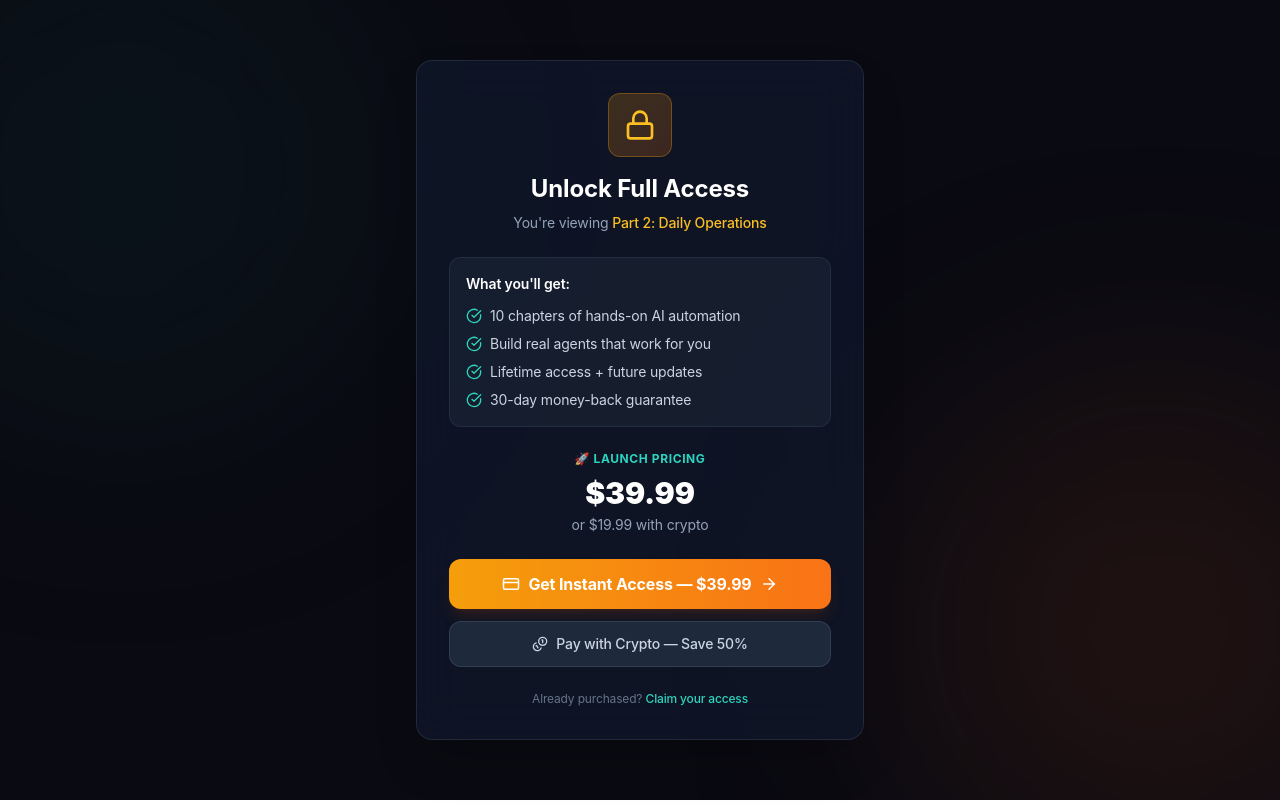
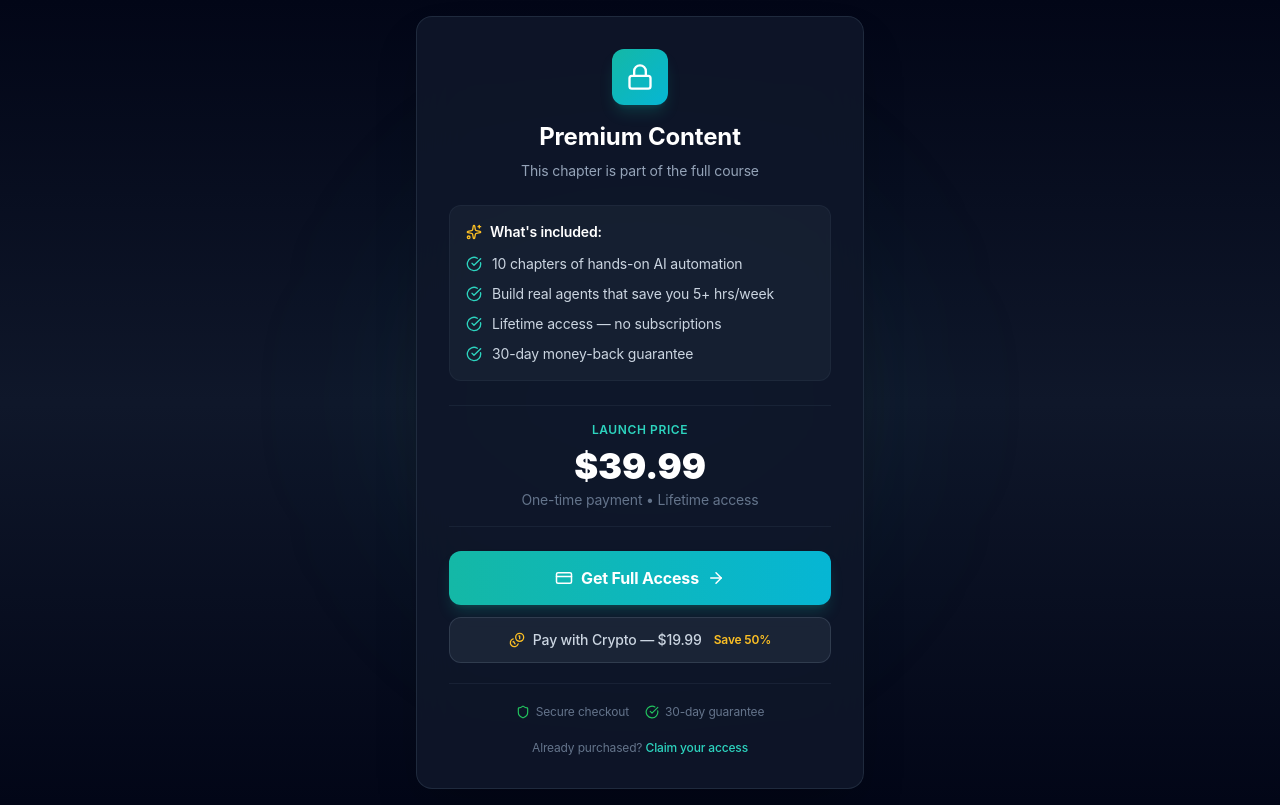
Before and after one commit to agenticaihome/ebook-frontend, a React (Vite) app: page /part2/chapter1 in a window 1280 px wide. Built offline with nearby package versions, Linux system fonts and the light colour scheme.

Commit message:
fix: clean, honest payment wall - $39.99 Stripe / $19.99 crypto
- Removed fake anchor pricing
- Clear 'Launch Price' label
- Professional design with trust signals
- Crypto savings clearly shown (Save 50%)
- No misleading discounts

```diff
--- a/src/components/common/PasswordGate.jsx
+++ b/src/components/common/PasswordGate.jsx
@@ -1,30 +1,20 @@
 import React from 'react';
 import { m } from 'framer-motion';
 import { Link } from 'react-router-dom';
-import { Lock, Sparkles, CreditCard, Coins, ArrowRight, CheckCircle } from 'lucide-react';
+import { Lock, Sparkles, CreditCard, Coins, ArrowRight, CheckCircle, Shield } from 'lucide-react';
 import { getStripePayment, getErgoPayment, getBetaAccess } from '../../utils/typedStorage';
-
-// Section names for each part
-const SECTION_NAMES = {
-    1: 'Part 1: The Foundation',
-    2: 'Part 2: Daily Operations',
-    3: 'Part 3: Productivity',
-    4: 'Part 4: Advanced Systems',
-    5: 'Part 5: Mastery'
-};
 
 const BENEFITS = [
     '10 chapters of hands-on AI automation',
-    'Build real agents that work for you',
-    'Lifetime access + future updates',
+    'Build real agents that save you 5+ hrs/week',
+    'Lifetime access — no subscriptions',
     '30-day money-back guarantee'
 ];
 
-const PasswordGate = ({ children, partNumber }) => {
+const PasswordGate = ({ children }) => {
     // Check if user has paid (Stripe or Ergo) or has beta access
     const checkAccess = () => {
         try {
-            // Check for payment
             const stripePayment = getStripePayment();
             const ergoPayment = getErgoPayment();
             const betaAccess = getBetaAccess();
@@ -33,7 +23,7 @@ const PasswordGate = ({ children, partNumber }) => {
             if (ergoPayment?.paid === true) return true;
             if (betaAccess === true) return true;
 
-            // Legacy check for old localStorage format
+            // Legacy check
             if (localStorage.getItem('stripe_payment')) {
                 const parsed = JSON.parse(localStorage.getItem('stripe_payment'));
                 if (parsed?.paid === true) return true;
@@ -45,50 +35,48 @@ const PasswordGate = ({ children, partNumber }) => {
 
             return false;
         } catch (e) {
-            console.error('Error checking access:', e);
             return false;
         }
     };
 
-    const hasAccess = checkAccess();
-    const sectionName = SECTION_NAMES[partNumber] || `Part ${partNumber}`;
-
-    if (hasAccess) {
+    if (checkAccess()) {
         return <>{children}</>;
     }
 
     return (
-        <div className="min-h-screen bg-[#0a0a12] flex items-center justify-center p-4">
-            {/* Background */}
+        <div className="min-h-screen bg-gradient-to-b from-slate-950 via-slate-900 to-slate-950 flex items-center justify-center p-4">
+            {/* Subtle background glow */}
             <div className="absolute inset-0 overflow-hidden pointer-events-none">
-                <div className="absolute top-[-10%] left-[-10%] w-[150px] sm:w-[250px] md:w-[500px] h-[150px] sm:h-[250px] md:h-[500px] bg-teal-900/15 rounded-full blur-[60px] sm:blur-[80px] md:blur-[120px]" />
-                <div className="absolute bottom-[-10%] right-[-10%] w-[150px] sm:w-[250px] md:w-[500px] h-[150px] sm:h-[250px] md:h-[500px] bg-amber-900/20 rounded-full blur-[60px] sm:blur-[80px] md:blur-[120px]" />
+                <div className="absolute top-1/4 left-1/2 -translate-x-1/2 w-[400px] h-[400px] bg-teal-500/10 rounded-full blur-[100px]" />
             </div>
 
             <m.div
-                initial={{ opacity: 0, scale: 0.9 }}
-                animate={{ opacity: 1, scale: 1 }}
-                transition={{ duration: 0.3 }}
+                initial={{ opacity: 0, y: 20 }}
+                animate={{ opacity: 1, y: 0 }}
+                transition={{ duration: 0.4 }}
                 className="relative z-10 w-full max-w-md"
             >
-                <div className="bg-slate-900/80 backdrop-blur-xl border border-slate-700/50 rounded-2xl p-8 shadow-2xl">
+                <div className="bg-slate-900/90 backdrop-blur-xl border border-slate-700/50 rounded-2xl p-8 shadow-2xl">
                     {/* Header */}
                     <div className="text-center mb-6">
-                        <div className="w-16 h-16 bg-gradient-to-br from-amber-500/20 to-orange-500/20 rounded-xl flex items-center justify-center mx-auto mb-4 border border-amber-500/30">
-                            <Lock className="w-8 h-8 text-amber-400" />
+                        <div className="w-14 h-14 bg-gradient-to-br from-teal-500 to-cyan-500 rounded-xl flex items-center justify-center mx-auto mb-4 shadow-lg shadow-teal-500/20">
+                            <Lock className="w-7 h-7 text-white" />
                         </div>
-                        <h2 className="text-2xl font-bold text-white mb-2">Unlock Full Access</h2>
+                        <h2 className="text-2xl font-bold text-white mb-2">Premium Content</h2>
                         <p className="text-slate-400 text-sm">
-                            You're viewing <span className="text-amber-400 font-medium">{sectionName}</span>
+                            This chapter is part of the full course
                         </p>
                     </div>
 
-                    {/* Benefits */}
-                    <div className="bg-slate-800/50 rounded-xl p-4 mb-6 border border-slate-700/50">
-                        <p className="text-white font-semibold mb-3 text-sm">What you'll get:</p>
-                        <ul className="space-y-2">
+                    {/* What's included */}
+                    <div className="bg-slate-800/50 rounded-xl p-4 mb-6 border border-slate-700/30">
+                        <p className="text-white font-semibold mb-3 text-sm flex items-center gap-2">
+                            <Sparkles size={16} className="text-amber-400" />
+                            What's included:
+                        </p>
+                        <ul className="space-y-2.5">
                             {BENEFITS.map((benefit, i) => (
-                                <li key={i} className="flex items-start gap-2 text-sm text-slate-300">
+                                <li key={i} className="flex items-start gap-2.5 text-sm text-slate-300">
                                     <CheckCircle size={16} className="text-teal-400 mt-0.5 flex-shrink-0" />
                                     {benefit}
                                 </li>
@@ -96,35 +84,50 @@ const PasswordGate = ({ children, partNumber }) => {
                         </ul>
                     </div>
 
-                    {/* Price */}
-                    <div className="text-center mb-6">
-                        <div className="text-teal-400 font-bold text-xs tracking-wider uppercase mb-2">🚀 Launch Pricing</div>
-                        <span className="text-3xl font-black text-white">$39.99</span>
-                        <p className="text-slate-400 text-sm mt-1">or $19.99 with crypto</p>
+                    {/* Pricing - Clear and honest */}
+                    <div className="text-center mb-6 py-4 border-y border-slate-700/30">
+                        <p className="text-teal-400 text-xs font-semibold tracking-wider uppercase mb-2">
+                            Launch Price
+                        </p>
+                        <div className="text-4xl font-black text-white mb-1">$39.99</div>
+                        <p className="text-slate-500 text-sm">One-time payment • Lifetime access</p>
                     </div>
 
                     {/* CTA Buttons */}
                     <div className="space-y-3">
                         <Link
                             to="/unlock"
-                            className="w-full bg-gradient-to-r from-amber-500 to-orange-500 hover:from-amber-400 hover:to-orange-400 text-white py-3 rounded-xl font-bold transition-all shadow-lg shadow-amber-900/30 hover:shadow-amber-900/50 hover:scale-[1.02] active:scale-[0.98] flex items-center justify-center gap-2"
+                            className="w-full bg-gradient-to-r from-teal-500 to-cyan-500 hover:from-teal-400 hover:to-cyan-400 text-white py-3.5 rounded-xl font-bold transition-all shadow-lg shadow-teal-500/20 hover:shadow-teal-500/30 hover:scale-[1.02] active:scale-[0.98] flex items-center justify-center gap-2"
                         >
                             <CreditCard size={18} />
-                            Get Instant Access — $39.99
+                            Get Full Access
                             <ArrowRight size={18} />
                         </Link>
 
                         <Link
                             to="/why-ergo"
-                            className="w-full bg-slate-800 hover:bg-slate-700 text-slate-300 hover:text-white py-3 rounded-xl font-medium transition-all border border-slate-600/50 hover:border-slate-500 flex items-center justify-center gap-2 text-sm"
+                            className="w-full bg-slate-800/80 hover:bg-slate-700/80 text-slate-300 hover:text-white py-3 rounded-xl font-medium transition-all border border-slate-600/50 hover:border-slate-500 flex items-center justify-center gap-2 text-sm"
                         >
-                            <Coins size={16} />
-                            Pay with Crypto — Save 50%
+                            <Coins size={16} className="text-amber-400" />
+                            Pay with Crypto — $19.99
+                            <span className="text-xs text-amber-400 font-semibold ml-1">Save 50%</span>
                         </Link>
                     </div>
 
+                    {/* Trust signals */}
+                    <div className="flex items-center justify-center gap-4 mt-5 pt-5 border-t border-slate-700/30">
+                        <div className="flex items-center gap-1.5 text-xs text-slate-500">
+                            <Shield size={14} className="text-green-500" />
+                            Secure checkout
+                        </div>
+                        <div className="flex items-center gap-1.5 text-xs text-slate-500">
+                            <CheckCircle size={14} className="text-green-500" />
+                            30-day guarantee
+                        </div>
+                    </div>
+
                     {/* Already purchased */}
-                    <p className="text-center text-slate-500 text-xs mt-6">
+                    <p className="text-center text-slate-500 text-xs mt-5">
                         Already purchased? <Link to="/claim-access" className="text-teal-400 font-medium hover:underline">Claim your access</Link>
                     </p>
                 </div>
```
